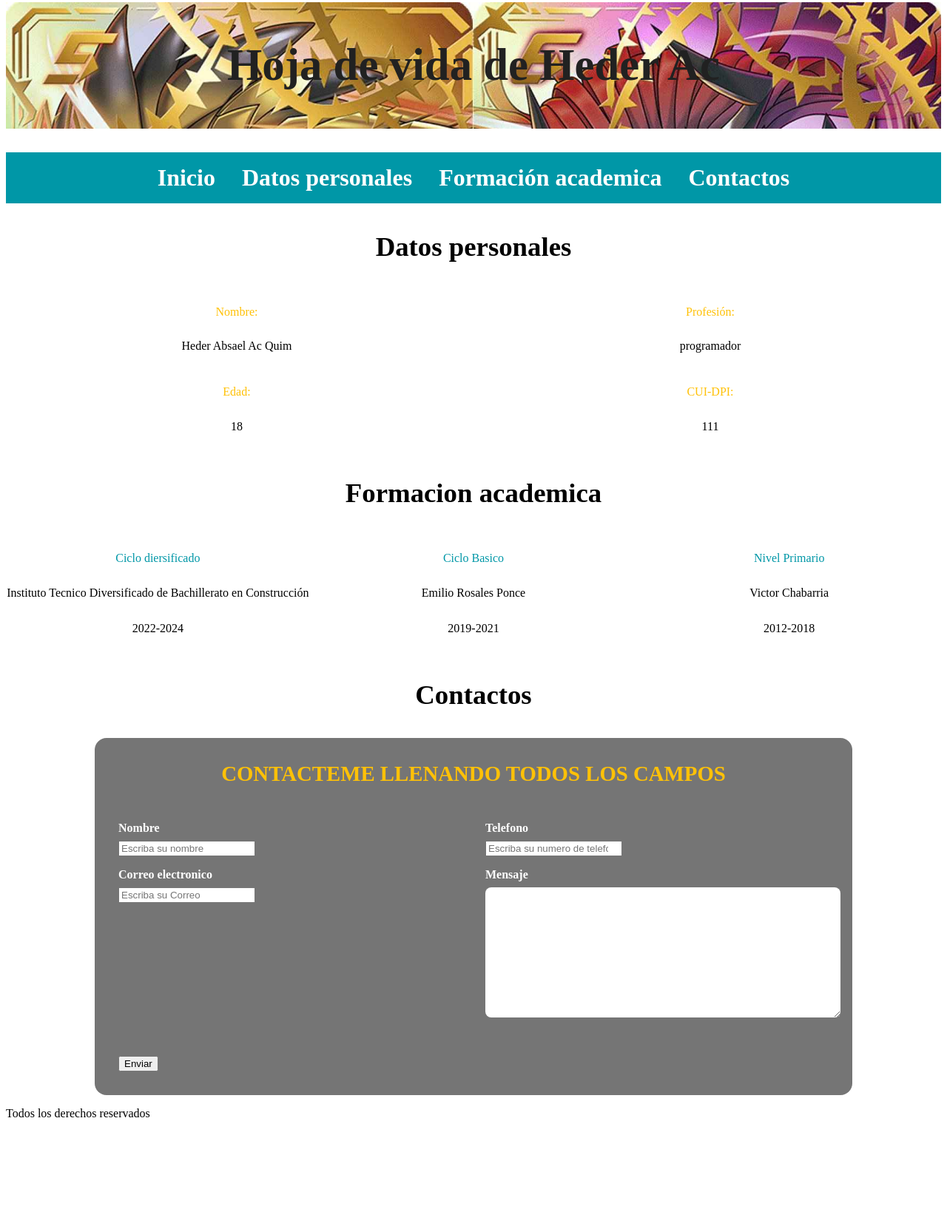
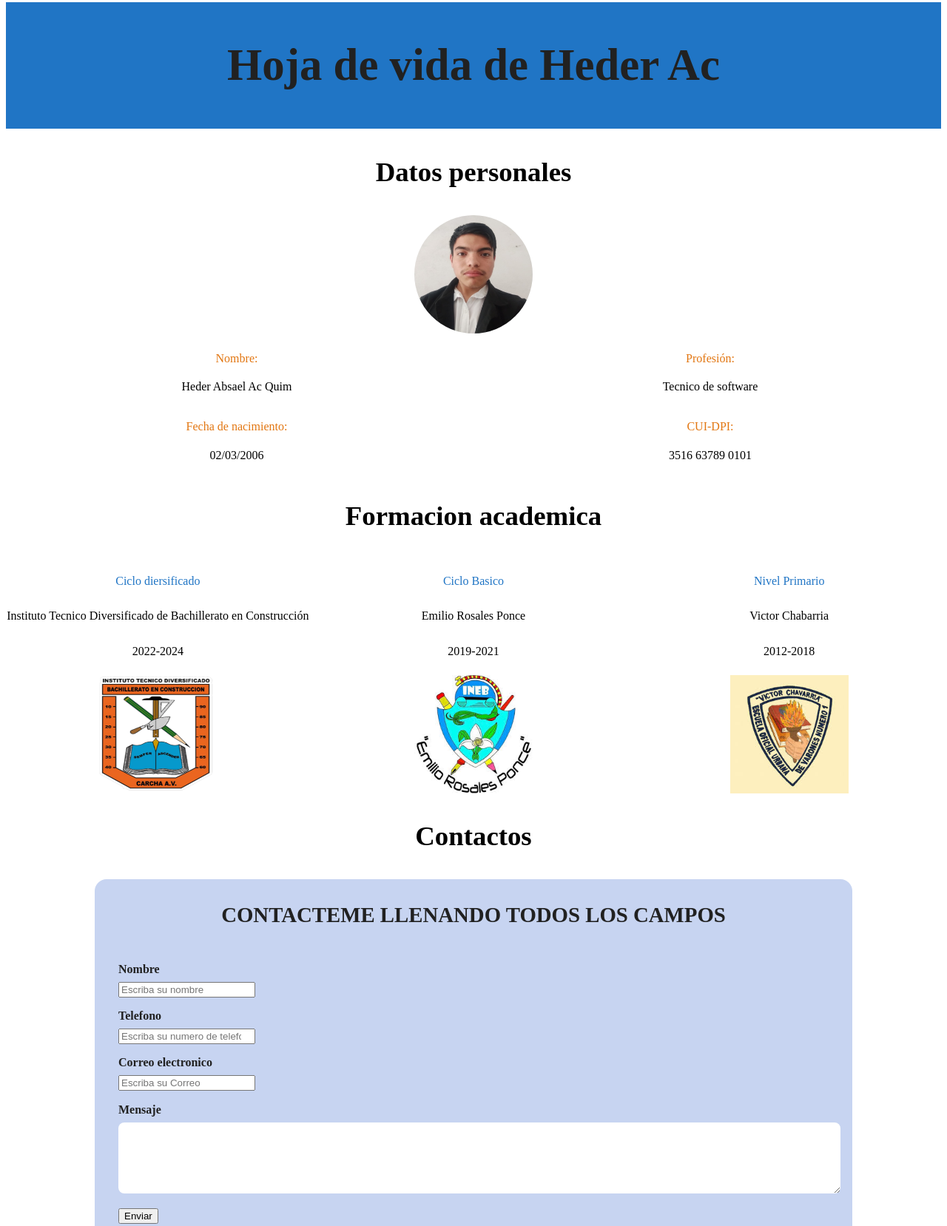
Before and after one commit to Simomony/cvII, a plain HTML site: page index.html in a window 1280 px wide. Shown: the part 5-1663 px from the top of the page at 74% size. Before the commit the page ends 1536 px from the top, so only its background shows below. Drawn offline with Linux system fonts and the light colour scheme.

Commit message:
Add files via upload

```diff
--- a/css.css
+++ b/css.css
@@ -1,9 +1,9 @@
 :root{
     --blanco: #ffffff;
     --oscuro:#212121;
-    --Primario:#ffc107;
-    --secundario:#0097a7;
-    --gris:#757575;
+    --Primario:#e27611;
+    --secundario:#2075c5;
+    --gris:#c7d4f1;
     --grisClaro: #dfe9fe;
 }
 
@@ -27,30 +27,6 @@ h3{
     font-size: 2rem;
     color: var(--secundario)
 }
-.navegacion{
-    background-color: var(--secundario);
-    padding: 1rem;
-    text-align: center;
-}
-.navegacion-principal{
-    display: inline;
-    flex-direction: column;
-}
-
-.navegacion-principal a{
-    display: inline;
-    text-align: center;
-    color: var(--blanco);
-    padding: 1rem;
-    text-decoration: none;
-
-    font-size: 2rem;
-    font-weight: bold;
-}
-.navegacion-principal a:hover{
-    background-color: var(--Primario);
-    color: var(--oscuro);
-}
 .boton{
     background-color: var(--secundario);
     color: var(--blanco);
@@ -64,7 +40,7 @@ h3{
     max-width: 1200px;
 }
 .fondo{
-    background-image: url(img/fondo.jpg);
+    background-color: var(--secundario);
     background-repeat: no-repeat;
     background-size: cover;
     height: 15rem;
@@ -81,11 +57,11 @@ h3{
 
 /* formulario*/
 .formulario{
-    background-color: var(--gris);
     width: min(60rem,100%);
     margin: 0 auto;
     padding: 2rem;
     border-radius: 1rem;
+    background-color: var(--gris);
 }
 .formulario fieldset{
     border: none;
@@ -96,13 +72,13 @@ h3{
     text-transform: uppercase;
     font-weight: bold;
     margin-bottom: 2rem;
-    color: var(--Primario);
+    color: var(--oscuro);
 }
 @media (min-width: 768px){
     .contenedor-campos{
         display: grid;
-        grid-template-columns: repeat(2, 1fr);
-        grid-template-rows: auto auto 2rem;
+        grid-template-columns: repeat(1, 1fr);
+        grid-template-rows: auto auto 3rem;
         column-gap: 2rem;
     }
     .campo:nth-child(3)
@@ -114,7 +90,7 @@ h3{
     margin-bottom: 1rem;
 }
 .campo label{
-    color: var(--blanco);
+    color: var(--oscuro);
     font-weight: bold;
     margin-bottom: .5rem;
     display: block;
@@ -122,11 +98,11 @@ h3{
 .input-text{
     width: 100%;
     border: none;
-    padding: .5rem;
-    border-radius: .5rem;
+    padding: 0.5rem;
+    border-radius: 0.5rem;
 }
 .campo textarea{
-    height: 10rem;
+    height: 5rem;
 
 }
 
@@ -149,6 +125,12 @@ h3{
     line-height: 2;
     text-align: center;
 }
+.logos {
+    width: 10rem;
+    height: 10rem;
+    display: grid;
+    grid-template-columns: repeat(3,2fr);
+}
 
 /* Datos personales */
 @media (min-width: 768px){
@@ -164,7 +146,12 @@ h3{
     text-align: center;
 }
 .datos-personales p{
-    line-height: 2;
+    line-height: 1;
     margin-top: 0;
     text-align: center;
 }
+.perfil {
+    border-radius: 5rem;
+    height: 10rem;
+    width: 10rem;
+}
--- a/index.html
+++ b/index.html
@@ -12,18 +12,13 @@
         <h1 class="titulo">Hoja de vida de Heder Ac</h1>
         </section>
     </header>
-    <div class="navegacion">
-        <nav class="navegacion-principal">
-            <a href="#">Inicio</a>
-            <a href="#">Datos personales</a>
-            <a href="#">Formación academica</a>
-            <a href="#">Contactos</a>
-        </nav>
-    </div>
     <main>
         <section class="fondo-datos">
         <section name="Datos">
             <h3>Datos personales</h3>
+            <center>
+                <img class="perfil" src="img/pendejoxddd.jpg">
+            </center>
             <div class="datos-personales">
                 <div>
                     <h4>Nombre:</h4>
@@ -32,17 +27,17 @@
 
                 <div>
                     <h4>Profesión:</h4>
-                    <p>programador</p>
+                    <p>Tecnico de software</p>
                 </div>
 
                 <div>
-                    <h4>Edad:</h4>
-                    <p>18</p>
+                    <h4>Fecha de nacimiento:</h4>
+                    <p>02/03/2006</p>
                 </div>
 
                 <div>
                     <h4>CUI-DPI:</h4>
-                    <p>111</p>
+                    <p>3516 63789 0101</p>
                 </div>
             </div>
         </section>
@@ -54,16 +49,25 @@
                 <h4>Ciclo diersificado</h4>
                 <p>Instituto Tecnico Diversificado de Bachillerato en Construcción</p>
                 <p>2022-2024</p>
+                <center>
+                    <img class="logos" src="img/itdbc.png">
+                </center>
             </div>
             <div>
                 <h4>Ciclo Basico</h4>
                 <p>Emilio Rosales Ponce</p>
                 <p>2019-2021</p>
+                <center>
+                    <img class="logos" src="img/erp.jfif">
+                </center>
             </div>
             <div>
                 <h4>Nivel Primario</h4>
                 <p>Victor Chabarria</p>
                 <p>2012-2018</p>
+                <center>
+                    <img class="logos" src="img/vc.jfif">
+                </center>
             </div>
         </div>
         </section>
@@ -90,6 +94,7 @@
                     <label>Correo electronico </label>
                     <input class="imput-text" type="email" placeholder="Escriba su Correo" />
                     </div>
+                    <div class="campo"></div>
                     <div class="campo">
                     <label>Mensaje</label>
                     <textarea class="input-text"></textarea>
```
Also changed, not shown: img/erp.jfif (added), img/itdbc.png (added), img/libro.png (added), img/pendejoxddd.jfif (added), img/pendejoxddd.jpg (added), img/vc.jfif (added).
